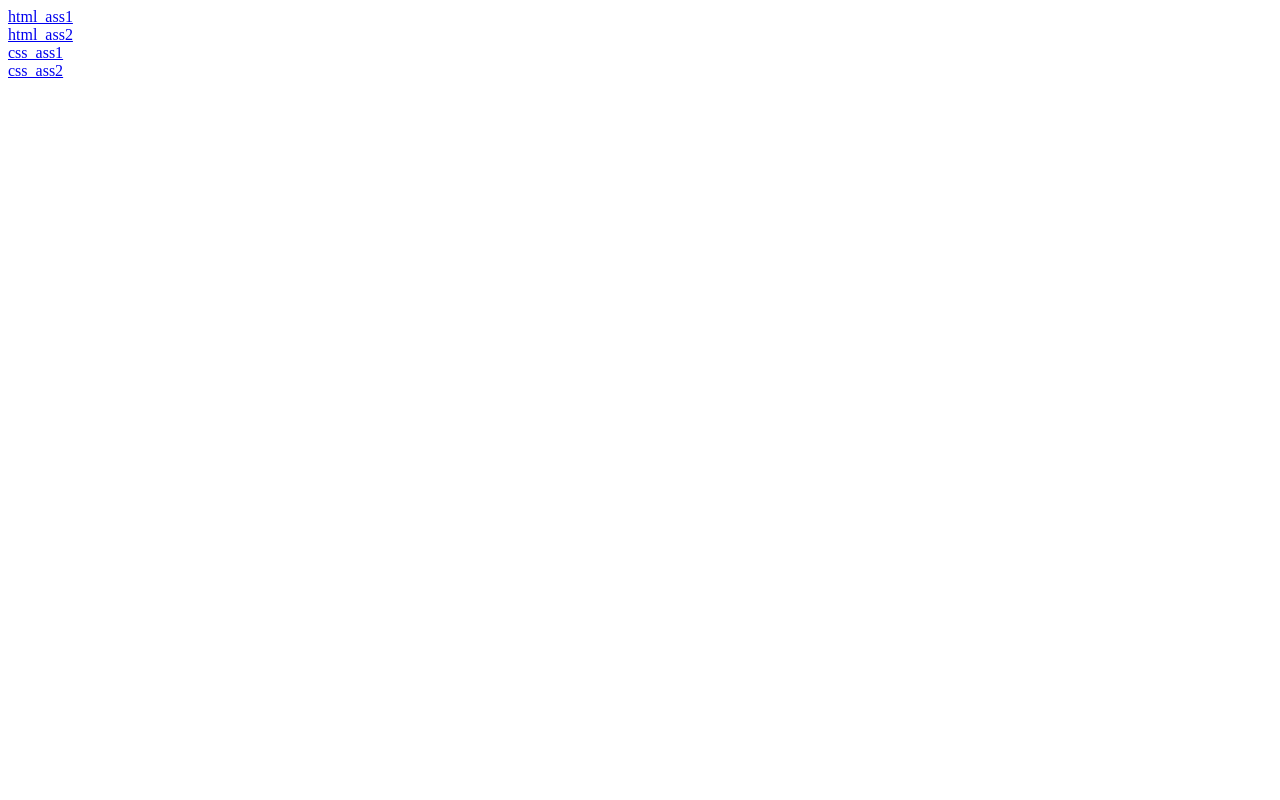
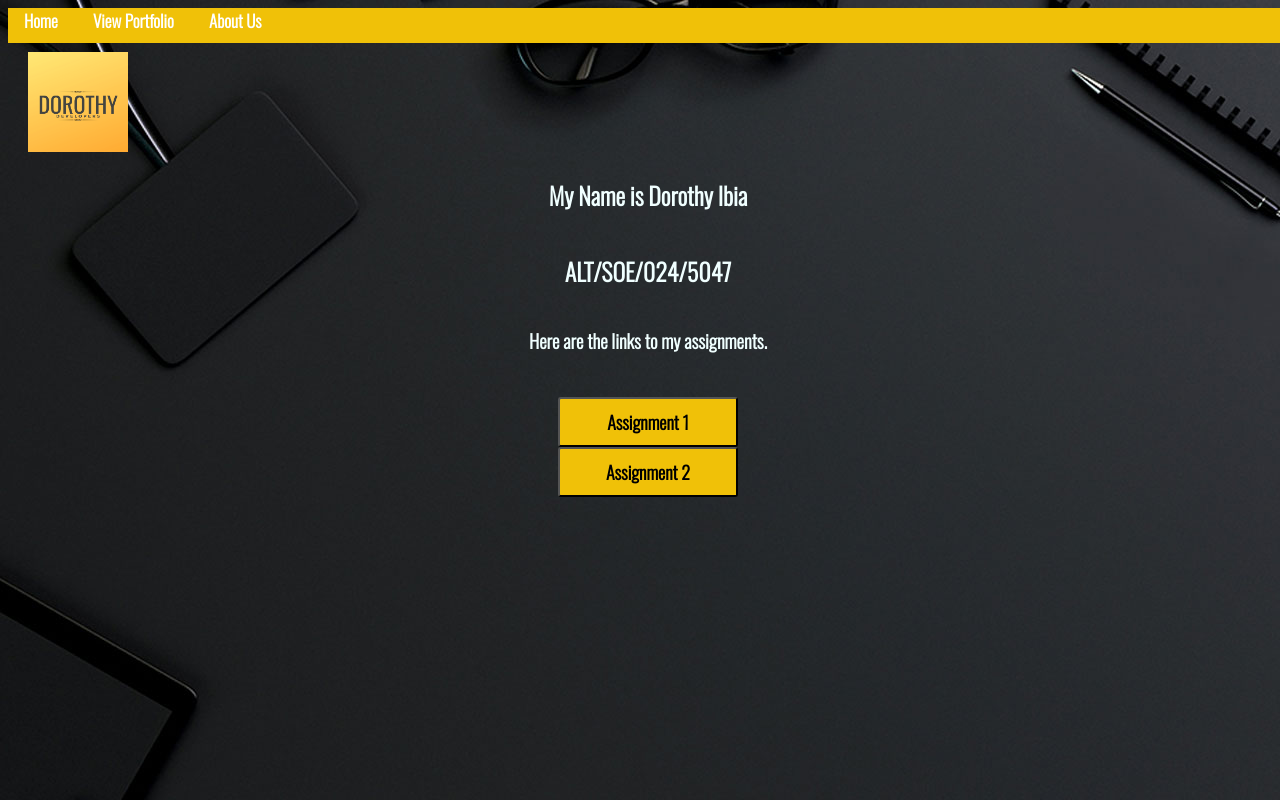
Before and after one commit to msibia/ASA_Assignments, a plain HTML site: page index.html in a window 1280 px wide. Drawn offline with nearby package versions, Linux system fonts and the light colour scheme.

Commit message:
multiple changes made to cover page

```diff
--- a/CCS_Assignment1/style.css
+++ b/CCS_Assignment1/style.css
@@ -5,7 +5,7 @@ body {
     align-items: center;
     min-height: 100vh;
     margin: 0;
-    font-family: -apple-system, BlinkMacSystemFont, 'Segoe UI', Roboto, sans-serif;
+    font-family: "Roboto", serif;
   }
 
   .card-container {
@@ -35,7 +35,7 @@ body {
     border-radius: 8px;
     position: absolute;
     top: -20px;
-    left: 120px;
+    left: 150px;
 
   }
 
--- a/index.html
+++ b/index.html
@@ -1,14 +1,40 @@
 <!DOCTYPE html>
 <html lang="en">
+
 <head>
     <meta charset="UTF-8">
     <meta name="viewport" content="width=device-width, initial-scale=1.0">
-    <title>Assignment Links</title>
+    <link rel="stylesheet" href="style.css">
+    <link href="https://fonts.googleapis.com/css2?family=Oswald:wght@200;300&display=swap" rel="stylesheet">
+    <title>Welcome</title>
 </head>
-<body>
-    <a href="/HTML_Assignment1">html_ass1</a><br>
-    <a href="/HTML_Assignment2">html_ass2</a><br>
-    <a href="/CCS_Assignment1">css_ass1</a><br>
-    <a href="/CSS_Assignment2">css_ass2</a>
+
+<body style="background-image: url('image.jpg'); overflow: hidden;">
+
+
+    <div id="background_container">
+        <div class="topnav">
+            <a class="active">Home</a>
+            <a href="#Portfolio">View Portfolio</a>
+            <a href="#about">About Us</a>
+        </div> <br>
+        <div id="logo_div">
+            <img src="Logo2.png" alt="Logo" width="100" height="100">
+        </div>
+        <div id="info">
+            <h2>
+                My Name is Dorothy Ibia </h2>
+            <h2>ALT/SOE/024/5047</h2>
+            <h3> Here are the links to my assignments.
+            </h3><br>
+            <a href="/CCS_Assignment1"><button id="assignment1">Assignment 1</button></a>
+            <a href="/CCS_Assignment2"><button id="assignment1">Assignment 2</button></a>
+
+
+        </div>
+
+    </div>
+
 </body>
+
 </html>
--- /dev/null
+++ b/style.css
@@ -0,0 +1,70 @@
+html {
+    font-family: 'Oswald', sans-serif;
+    overflow: auto;
+}
+
+body {
+    display: flex;
+}
+
+#logo_div {
+    padding-left: 20px;
+    margin-top: 20px;
+    color: whitesmoke;
+    width: 50%;
+}
+
+
+#assignment1 {
+    font-family: 'Oswald', sans-serif;
+    width: 180px;
+    height: 50px;
+    font-weight: bolder;
+}
+
+
+
+p {
+    margin-top: 30px
+}
+
+div#info {
+    display: grid;
+    position: absolute;
+    margin: auto;
+    font-family: 'Oswald', sans-serif;
+    width: 100%;
+    color: azure;
+    text-align: center;
+}
+
+
+button {
+    width: 10%;
+    height: 45px;
+    border-radius: 3px;
+    background-color: #f0c108;
+    font-family: 'Oswald', sans-serif;
+    font-size: 18px;
+    cursor: pointer
+}
+
+
+.topnav {
+    background-color: #f0c108;
+    overflow: hidden;
+    float: left;
+    width: 100%;
+    height: 35px;
+    font-weight: bold;
+    position: fixed;
+}
+
+.topnav a {
+    color: white;
+    text-align: center;
+    padding: 14px 16px;
+    text-decoration: none;
+    font-size: 17px;
+    font-family: 'Oswald', sans-serif;
+}
```
Also changed, not shown: CCS_Assignment1/index.html (+3 -0 lines), HTML_Assignment2/table.html (deleted, +0 -62 lines), Logo2.png (added), image.jpg (added), 1 other file.
